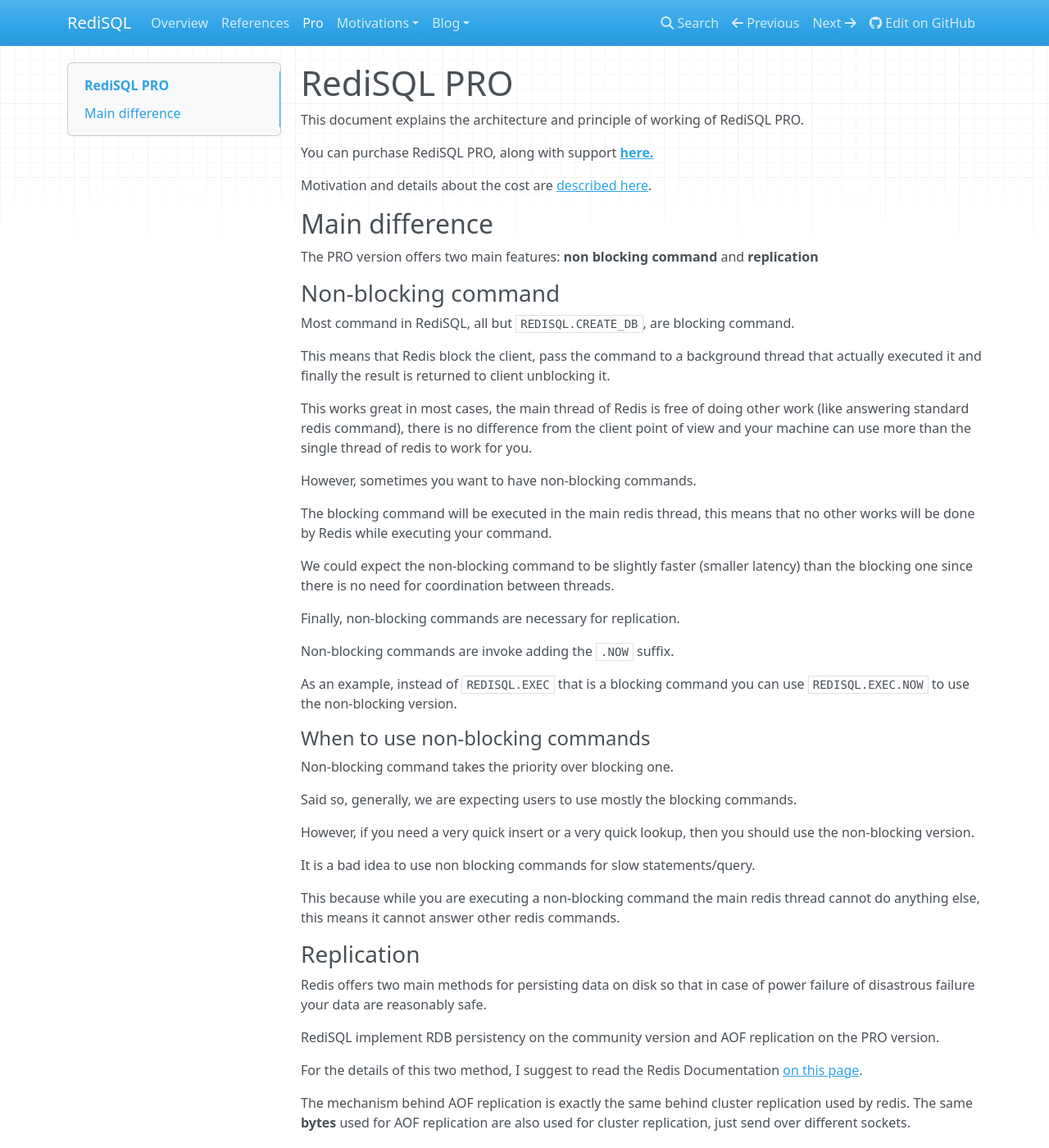
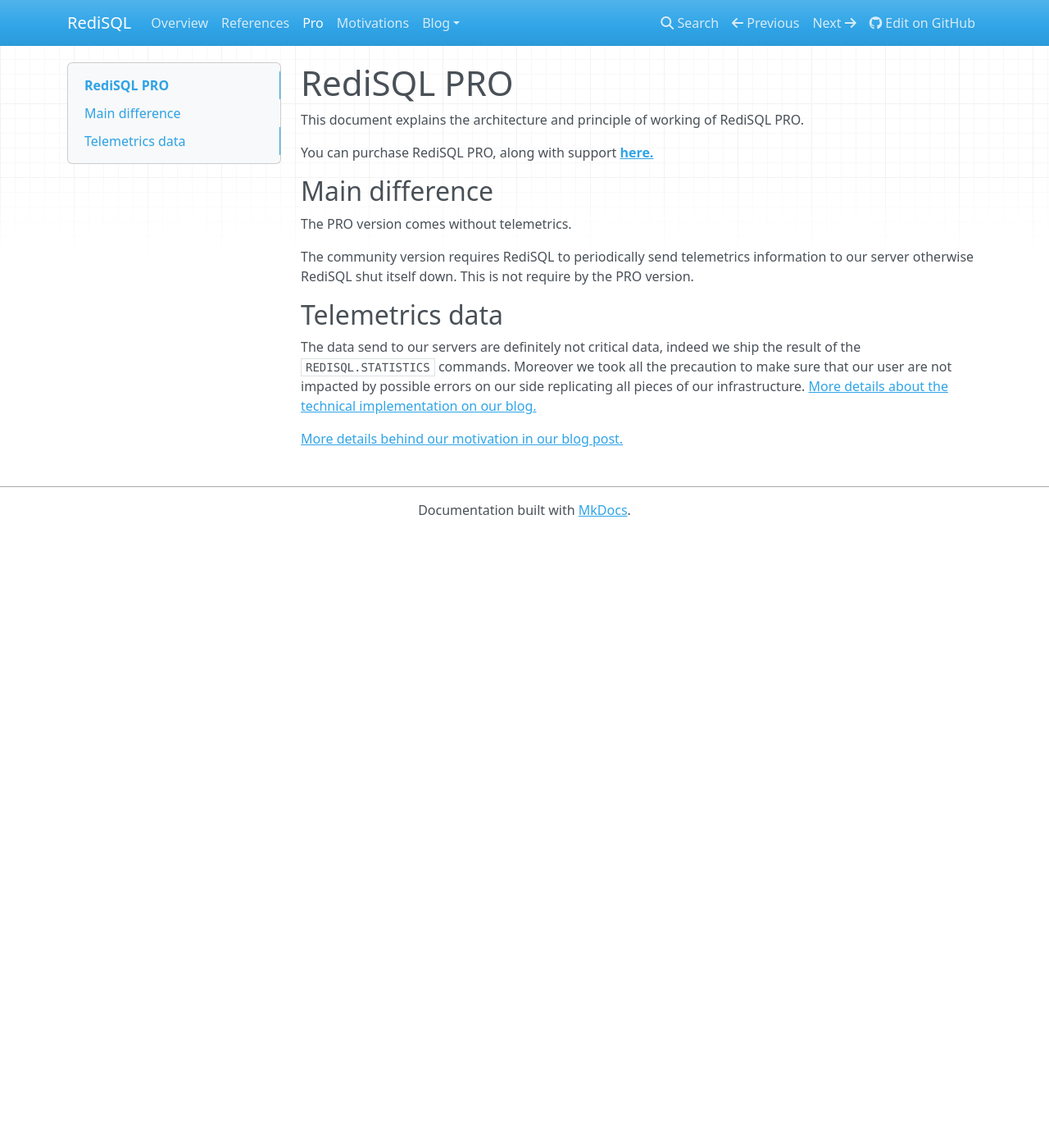
Before and after one commit to RedBeardLab/rediSQL, an MkDocs documentation site: the page built from doc/docs/pro.md, in a window 1280 px wide and 1400 px high. Shown: the whole window at 82% size. Built offline with MkDocs 1.6.1, drawn with Linux system fonts in a browser that asks for light colours; nearby versions of some CDN libraries; old or Windows-style settings are respelled for this version of MkDocs; some of the changed text lies outside the part shown.

Commit message:
update readme and doc for next release

```diff
--- a/doc/docs/pro.md
+++ b/doc/docs/pro.md
@@ -4,74 +4,22 @@
 
 You can purchase RediSQL PRO, along with support [**here.**][signup]
 
-Motivation and details about the cost are [described here][pro_motivations].
-
 ## Main difference
 
-The PRO version offers two main features: **non blocking command** and **replication**
+The PRO version comes without telemetrics.
 
-### Non-blocking command
+The community version requires RediSQL to periodically send telemetrics information to our server otherwise RediSQL shut itself down.
+This is not require by the PRO version.
 
-Most command in RediSQL, all but `REDISQL.CREATE_DB`, are blocking command.
+## Telemetrics data
 
-This means that Redis block the client, pass the command to a background thread that actually executed it and finally the result is returned to client unblocking it.
+The data send to our servers are definitely not critical data, indeed we ship the result of the `REDISQL.STATISTICS` commands.
+Moreover we took all the precaution to make sure that our user are not impacted by possible errors on our side replicating all pieces of our infrastructure. [More details about the technical implementation on our blog.][redisql-telemetrics]
 
-This works great in most cases, the main thread of Redis is free of doing other work (like answering standard redis command), there is no difference from the client point of view and your machine can use more than the single thread of redis to work for you.
+[More details behind our motivation in our blog post.][release-1.0.0]
 
-However, sometimes you want to have non-blocking commands.
-
-The blocking command will be executed in the main redis thread, this means that no other works will be done by Redis while executing your command.
-
-We could expect the non-blocking command to be slightly faster (smaller latency) than the blocking one since there is no need for coordination between threads.
-
-Finally, non-blocking commands are necessary for replication.
-
-Non-blocking commands are invoke adding the `.NOW` suffix.
-
-As an example, instead of `REDISQL.EXEC` that is a blocking command you can use `REDISQL.EXEC.NOW` to use the non-blocking version.
-
-#### When to use non-blocking commands
-
-Non-blocking command takes the priority over blocking one.
-
-Said so, generally, we are expecting users to use mostly the blocking commands.
-
-However, if you need a very quick insert or a very quick lookup, then you should use the non-blocking version.
-
-It is a bad idea to use non blocking commands for slow statements/query.
-
-This because while you are executing a non-blocking command the main redis thread cannot do anything else, this means it cannot answer other redis commands.
-
-### Replication
-
-Redis offers two main methods for persisting data on disk so that in case of power failure of disastrous failure your data are reasonably safe.
-
-RediSQL implement RDB persistency on the community version and AOF replication on the PRO version.
-
-For the details of this two method, I suggest to read the Redis Documentation [on this page][redis_persistence].
-
-The mechanism behind AOF replication is exactly the same behind cluster replication used by redis. The same **bytes** used for AOF replication are also used for cluster replication, just send over different sockets.
-
-For details about cluster replication you can consult the official Redis Documentation on [cluster][redis_cluster] and on [replication][redis_replication]
-
-The PRO version, indeed, implements both AOF and cluster replication.
-
-#### Effective use of Replication
-
-In order to use replication effectively, you should understand a few simple concepts.
-
-If a command is replicated it means that it could be re-executed.
-
-It is **vital** to replicate commands that change the data you are storing, however, is pointless and wasteful to replicate commands that do not apply any change to the data.
-
-You definitely want to replicate every INSERTs, UPDATEs or DELETEs while you should avoid replicating SELECTs.
-
-Replicated commands are usually executed either when you are re-loading your dataset after some sort of failures or in slaves/replica with a train of other replicated commands is coming right after.
-
-Consider what happens if you replicate a big SELECT. RediSQL is going to execute it and it is going to take some time, this while your application is waiting for redis to restart or when a train of replicated commands are piling up in the slaves/replicas buffers. And all this just for discard the result of the SELECT itself.
-
-In order to avoid this effect is a good idea to use the query commands whenever possible ([`REDISQL.QUERY`][query] and [`REDISQL.QUERY_STATEMENT`][query_statement]), this command **do not** replicate and are marked as `readonly` which means that can be executed also on slaves/replicas providing interesting primitives of load balancing. (Eg. You could write on the master and read on the slaves.)
-
+[release-1.0.0]: http://redbeardlab.com/2019/04/09/redisql-release-1-0-0-change-in-strategy-and-business-model/
+[redisql-telemetrics]: http://redbeardlab.com/2019/04/09/telemetrics-for-redisql/
 [query]: references.md#redisqlquery
 [query_statement]: references.md#redisqlquery_statement
 [pro_motivations]: pro_motivations.md
--- a/doc/mkdocs.yml
+++ b/doc/mkdocs.yml
@@ -13,9 +13,7 @@
   -
     Pro: pro.md
   -
-    Motivations:
-      - "Motivations": motivations.md
-      - "PRO Motivations": pro_motivations.md
+    Motivations: motivations.md
   -
     Blog:
       - 'Release 0.9.0': 'blog/release_0.9.0.md'
```
Also changed, not shown: doc/docs/pro_motivations.md (deleted, +0 -62 lines), README.md.
